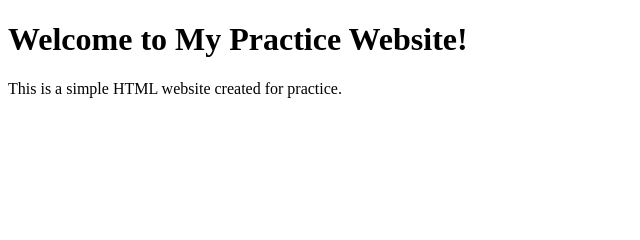
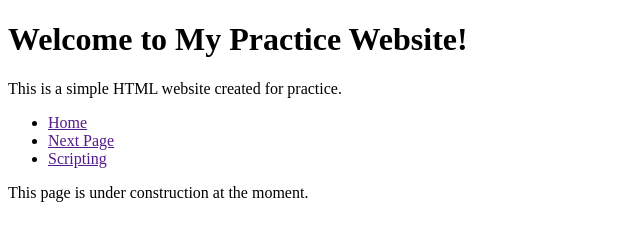
Before and after one commit to mcnizzle02/html_projects, a plain HTML site: page index.html in a window 1280 px wide. Shown: the whole page, without its empty margins (0-640 px from the left). Drawn offline with Linux system fonts and the light colour scheme.

Commit message:
added navigation links to index.html

```diff
--- a/index.html
+++ b/index.html
@@ -8,5 +8,17 @@
 <body>
     <h1>Welcome to My Practice Website!</h1>
     <p>This is a simple HTML website created for practice.</p>
+    <div>
+        <ul>
+            <li><a href="" >Home</a></li>
+            <li><a href="" >Next Page</a></li>
+            <li><a href="" >Scripting</a></li>
+        </ul>
+    </div>
+      <div>
+        <p>This page is under construction at the moment.</p>
+      </div>
+    <script>
+    </script>
 </body>
 </html>
```
